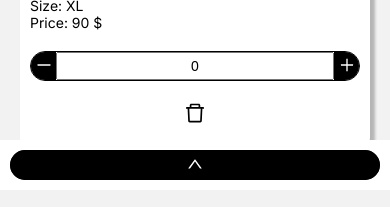
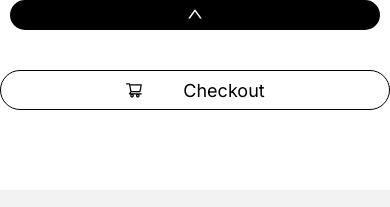
Before and after one commit to Les-Jailes/Boutique_Clothing, a Next.js app: page /pages/shopping-cart in a window 390 px wide. Shown: the part 634-841 px from the top of the page. Built offline with nearby package versions, Linux system fonts and the light colour scheme; grey boxes are pictures that could not be loaded.

Commit message:
Fix button for open the order summary

```diff
--- a/src/app/pages/shopping-cart/page.jsx
+++ b/src/app/pages/shopping-cart/page.jsx
@@ -35,7 +35,7 @@ const page = () => {
             isOpen ? <AiOutlineDown size={18} color="white" /> : <AiOutlineUp color="white" size={18} />
           }
         </button>
-        <CheckOutButton />
+        <CheckOutButton isOpen={ isOpen } />
         <OrderSummary
           quantityProducts={orderSummary[0].products.length}
           totalProducts={orderSummary[0].totalProducts}
--- a/src/components/navbar/Cart/ShoppingCart/CheckOutButton.jsx
+++ b/src/components/navbar/Cart/ShoppingCart/CheckOutButton.jsx
@@ -2,9 +2,9 @@ import React from "react";
 import { AiOutlineShoppingCart } from "react-icons/ai";
 import '@/css/Cart/CheckoutButton.css'
 
-const CheckOutButton = () => {
+const CheckOutButton = ({ isOpen }) => {
   return (
-    <a className="checkout-button" href="/pages/checkout">
+    <a className={ `checkout-button ${ !isOpen ? 'is-active' : '' }` } href="/pages/checkout">
         <AiOutlineShoppingCart />
         <p className="checkout-button-text">
             Checkout
--- a/src/css/Cart/ShoppingCart.css
+++ b/src/css/Cart/ShoppingCart.css
@@ -66,7 +66,7 @@
         bottom: 0;
         left: 0;
         width: 100%;
-        height: 50px;
+        height: 200px;
         overflow: hidden;
         justify-content: flex-end;
     }
@@ -77,6 +77,13 @@
 
     .open-more-information-button {
         display: block;
+    }
+
+    .checkout-button.is-active {
+        position: absolute;
+        top: 50%;
+        left: 50%;
+        transform: translate(-50%, -50%);
     }
 
     .order-summary-container {
```
